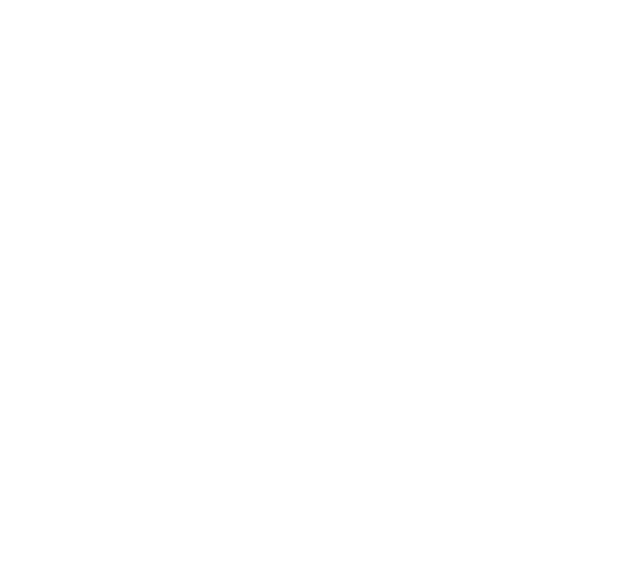
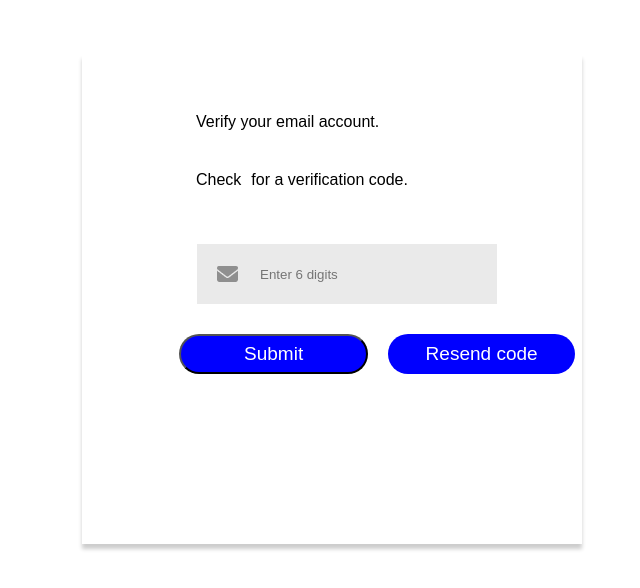
Before and after one commit to Erastuskanyatta/SmartFarming-frontend, a React (Create React App) app: page /verifyUser in a window 1280 px wide. Before the commit this address had no page. Shown: the part 166-754 px from the top of the page, without its empty margins (640-1280 px from the left). Built offline with nearby package versions, Linux system fonts and the light colour scheme.

Commit message:
Major progress on auth modules.

```diff
--- a/src/App.js
+++ b/src/App.js
@@ -22,7 +22,7 @@
         <Route path="/signup" element={<Signup />} />
         <Route path="/forgetPassword" element={<ForgetPassword />}/>
         <Route path="/resetPassword" element={<ResetPassword />}/>
-        <Route path="/verifyUserEmail" element={<VerifyUser />}/>
+        <Route path="/verifyUser" element={<VerifyUser />}/>
         <Route path="/registerComplete" element={<RegisterComplete />}/>
       </Routes>
     </Router>
--- a/src/components/shared/auth/forgotPassword/ForgetPassword.jsx
+++ b/src/components/shared/auth/forgotPassword/ForgetPassword.jsx
@@ -1,6 +1,6 @@
 import React from 'react';
 import { useState } from 'react';
-import { useNavigate } from 'react-router-dom'
+import { navigate, useNavigate } from 'react-router-dom'
 
 import axios from 'axios';
 
@@ -25,7 +25,7 @@
         setIsLoading(true);
 
         try {
-            const response = await axios.post('', {
+            const response = await axios.post('http://localhost:8080/api/v1/forgot-password', {
                 email
             }, {
                 headers: {
@@ -34,8 +34,12 @@
                 }
             });
 
-            if (response === 200) {
-                setMessage('Password reset Successful.')
+            if (response.status === 204) {
+                setMessage("A verification email have been sent to: " + email);
+                setTimeout(() => {
+                    navigate('/resetPassword', { state: { email } });
+
+                }, 4000);
 
             } else {
                 setMessage('Password Reset failed. Use a different email.');
--- a/src/components/shared/auth/registerComplete/RegisterComplete.jsx
+++ b/src/components/shared/auth/registerComplete/RegisterComplete.jsx
@@ -9,7 +9,6 @@
 
 const RegisterComplete = () => {
     const [email, setEmail] = useState('');
-    const [code, setCode] = useState('');
     const [message, setMessage] = useState('');
     const [isLoading, setIsLoading] = useState(false);
 
@@ -26,10 +25,9 @@
         setIsLoading(true);
 
         try {
-            const response = await axios.post('http://',
+            const response = await axios.post('http://localhost:8080/api/v1/register-complete',
                 {
-                    email,
-                    code
+                    email
                 }, {
                 headers: {
                     'Authorization': 'Bearer',
@@ -37,19 +35,21 @@
                 }
             });
             if (response.status === 200) {
-                setMessage("Registration Successful..");
+                setMessage("Code sent successfully. Redirecting to verify user page.");
+                setTimeout(() => {
+                    navigate('/verifyUser', { state: { email } });
 
-                navigate('/login');
+                }, 4000);
 
             } else {
-                setMessage("Registration failed.")
+                setMessage("Code not sent.")
             }
 
         } catch (error) {
             if (error.response && error.response.data && error.response.data.message) {
                 setMessage(error.response.data.message)
             } else {
-                setMessage("An error occured while registering");
+                setMessage("An error occured while sending the code");
             }
         } finally {
             setIsLoading(false);
@@ -61,7 +61,7 @@
             <div className='container'>
                 <div className='resetPassword'>
                     <p>Verify your account.</p>
-                    <p>Enter the 6-digit code to verify your account.</p>
+                    <p>Send a code to your email to verify your account.</p>
                 </div>
                 <div className='notificationMessage'>
                     {message && <p>{message}</p>}
@@ -75,18 +75,9 @@
                                 placeholder="email" />
                         </div>
                     </div>
-                    <div className="inputs">
-                        <div className="input">
-                            <span className='icon'><img alt="" /> </span>
-                            <input type="code"
-                                value={code}
-                                onChange={e => setCode(e.target.value)}
-                                placeholder="code" />
-                        </div>
-                    </div>
                     <div className="submit-container">
                         <button className='submit' type='submit' disabled={isLoading}>
-                            {isLoading ? "Please wait..." : 'Login'}
+                            {isLoading ? "Please wait..." : 'Send'}
                         </button>
                         <div className="submit gray" onClick={handleResendCode}>Resend code </div>
                     </div>
--- a/src/components/shared/auth/resetPassword/ResetPassword.jsx
+++ b/src/components/shared/auth/resetPassword/ResetPassword.jsx
@@ -4,14 +4,19 @@
 
 import password_icon from '../../../assets/password.png';
 import axios from 'axios';
-import { useNavigate } from 'react-router-dom';
+import { useLocation, useNavigate } from 'react-router-dom';
 
 
 const ResetPassword = () => {
     const [password, setPassword] = useState('');
     const [confirmPassword, setConfirmPasword] = useState('');
+    const [code, setCode] = useState('');
     const [message, setMessage] = useState('');
     const [IsLoading, setIsLoading] = useState(false);
+
+    const location = useLocation();
+
+    const email = location.state?.email || '';
 
     const navigate = useNavigate();
 
@@ -22,6 +27,8 @@
 
         try {
             const response = await axios.post('', {
+                email,
+                code,
                 password,
                 confirmPassword
             }, {
@@ -56,7 +63,7 @@
         <div className="resetPassword-card">
             <div className='container'>
                 <div className='resetPassword'>
-                    <p>Choose a new password</p>
+                    <p>Choose  {email} a new password</p>
                 </div>
                 <div className='notificationMessage'>
                     {message && <p>{message}</p>}</div>
--- a/src/components/shared/auth/verifyUser/VerifyUser.css
+++ b/src/components/shared/auth/verifyUser/VerifyUser.css
@@ -8,3 +8,9 @@
     height:  490px;
     align-items: center
 }
+
+.stateValue{
+    color: red;
+    margin-left: 5px;
+    margin-right: 5px;
+}
--- a/src/components/shared/auth/verifyUser/VerifyUser.jsx
+++ b/src/components/shared/auth/verifyUser/VerifyUser.jsx
@@ -1,6 +1,6 @@
 import React from 'react';
 import { useState } from 'react';
-import { useNavigate } from 'react-router-dom'
+import { useLocation, useNavigate } from 'react-router-dom'
 
 import axios from 'axios';
 
@@ -8,11 +8,12 @@
 
 import email_icon from '../../../assets/email.png';
 
-
 const VerifyUser = () => {
     const [code, setCode] = useState('');
     const [message, setMessage] = useState('');
     const [isLoading, setIsLoading] = useState(false);
+    const location = useLocation();
+    const email = location.state?.email || '';
 
     const navigate = useNavigate();
 
@@ -26,20 +27,25 @@
         setIsLoading(true);
 
         try {
-            const response = await axios.post('url', {
+            const response = await axios.post('http://localhost:8080/api/v1/verify-user', {
                 code,
+                email
             }, {
                 headers: {
                     "Authorization": "bearer ",
                     "Content-Type": "application/json"
                 }
             });
+            console.log(response)
+            if (response.status === 200) {
+                setMessage("Account verified. Redirecting to login page.");
+                setTimeout(() => {
+                    navigate('/login', { state: { email } });
 
-            if (response === 200) {
-                setMessage('Valid code ...')
+                }, 4000);
 
             } else {
-                setMessage('Invalid code...')
+                setMessage('Invalid code. Resend code.')
             }
 
         } catch (error) {
@@ -58,8 +64,8 @@
         <div className="forgetPassword-card">
             <div className='container'>
                 <div className='resetPassword'>
-                    <p>Confirm your email.</p>
-                    <p>Check "email here" for a verification code. Change(to forgot password)</p>
+                    <p>Verify your email account.</p>
+                    <p>Check <span className='stateValue'>{email}</span> for a verification code.</p>
                 </div>
                 <div className='notificationMessage'>
                     {message && <p>{message}</p>}</div>
```
